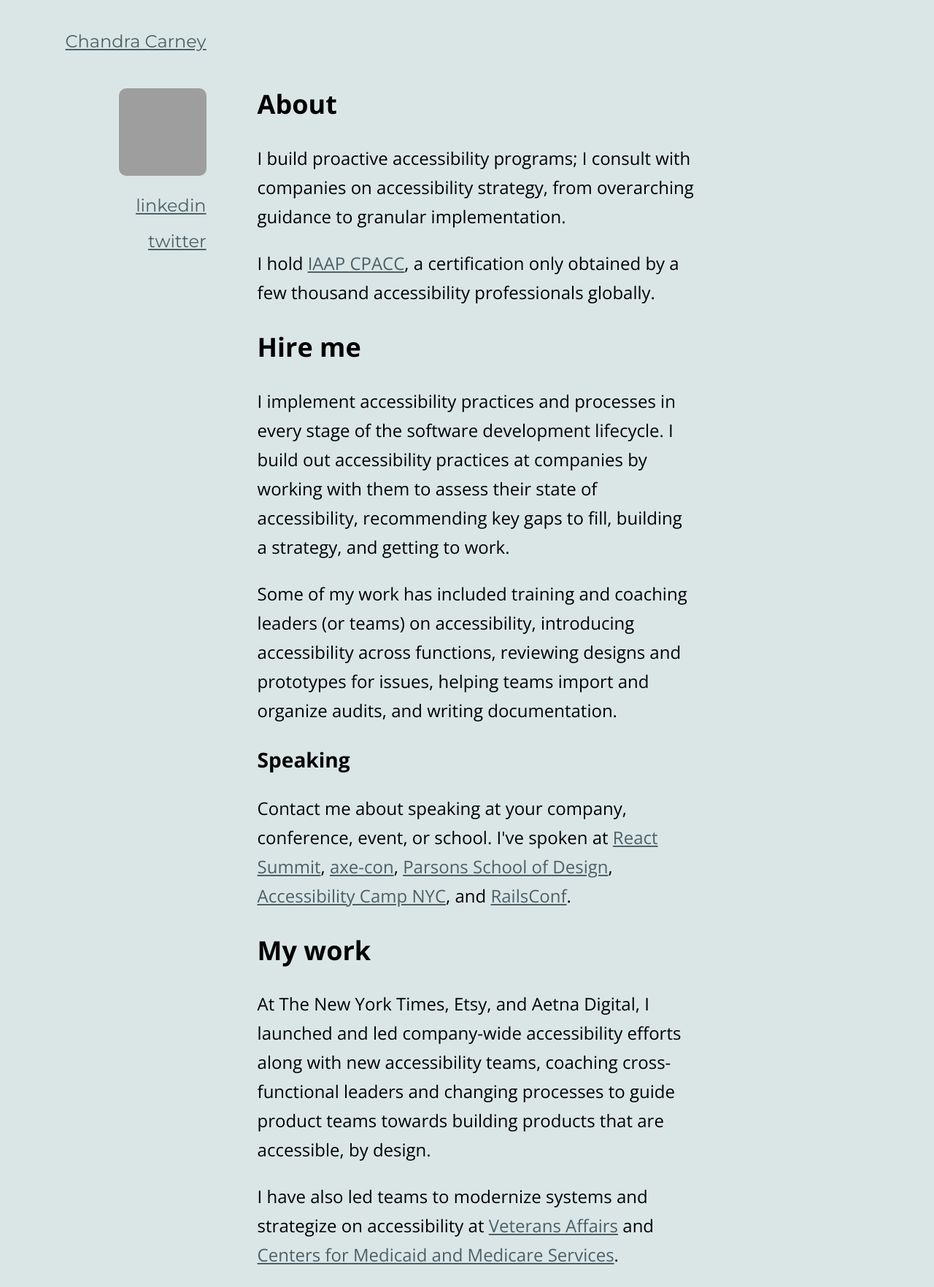
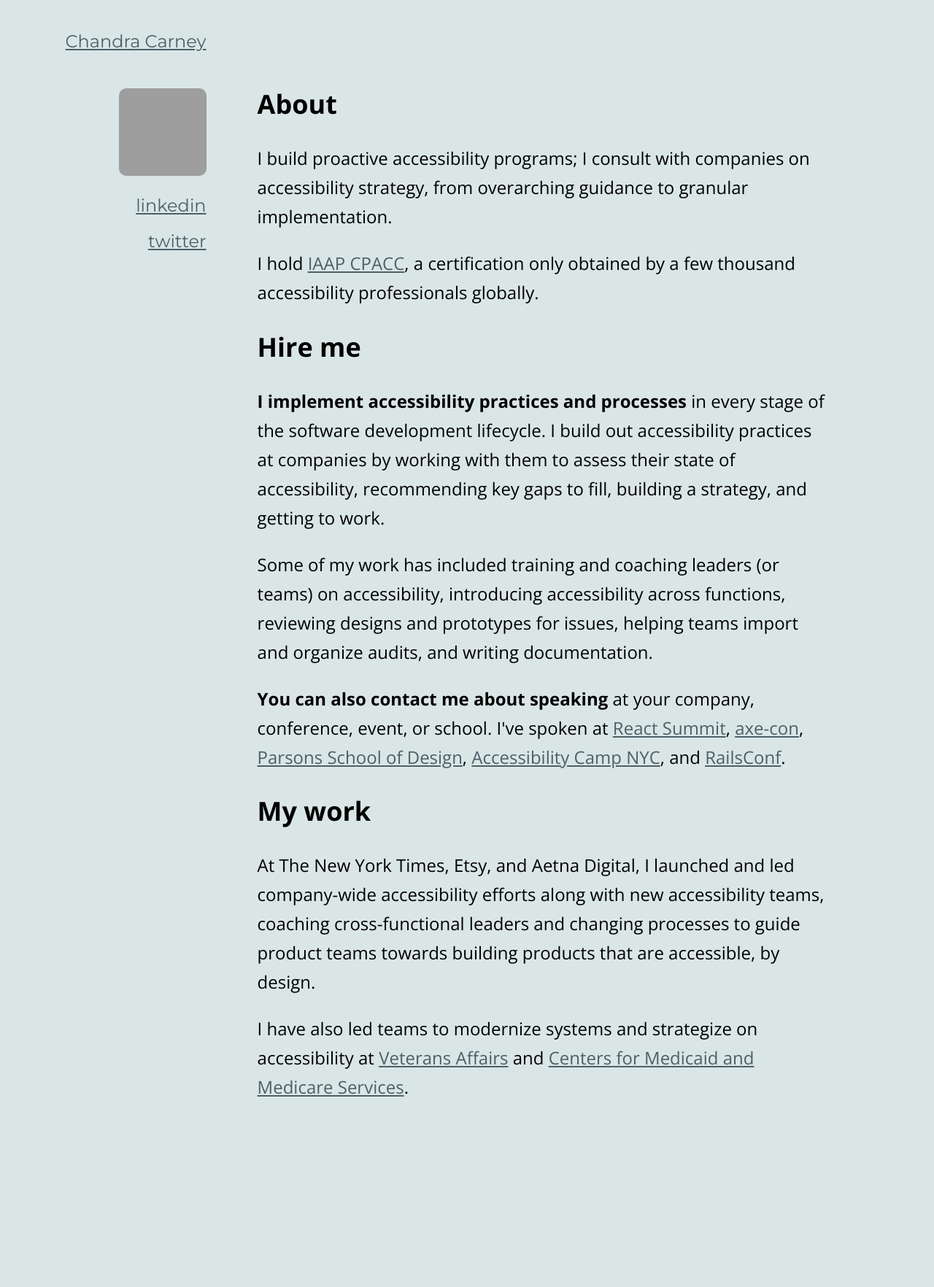
Before and after one commit to chandracarney/chandracarney.github.io, a Jekyll site: the page built from index.html, in a window 1280 px wide. Shown: the whole page at 73% size. Built offline with Jekyll 4.4.1, drawn with Linux system fonts in a browser that asks for light colours; after the commit the page ends 1534 px from its top, so only the background shows below that; grey boxes are pictures that could not be loaded.

Commit message:
Tweaks to hiring section

```diff
--- a/index.html
+++ b/index.html
@@ -15,17 +15,14 @@ layout: default
   Hire me
 </h2>
 <p>
-  I implement accessibility practices and processes in every stage of the software development lifecycle. I build out accessibility practices at companies by working with them to assess their state of accessibility, recommending key gaps to fill, building a strategy, and getting to work.
+  <strong>I implement accessibility practices and processes</strong> in every stage of the software development lifecycle. I build out accessibility practices at companies by working with them to assess their state of accessibility, recommending key gaps to fill, building a strategy, and getting to work.
 </p>
 <p>
   Some of my work has included training and coaching leaders (or teams) on accessibility, introducing accessibility across functions, reviewing designs and prototypes for issues, helping teams import and organize audits, and writing documentation.
 </p>
 
-<h3>
-  Speaking
-</h3>
 <p>
-  Contact me about speaking at your company, conference, event, or school. I've spoken at
+  <strong>You can also contact me about speaking</strong> at your company, conference, event, or school. I've spoken at
   <a href="https://reactsummit.com">React Summit</a>,
   <a href="https://www.deque.com/axe-con/">axe-con</a>,
   <a href="https://www.newschool.edu/parsons/">Parsons School of Design</a>,
--- a/style.css
+++ b/style.css
@@ -37,7 +37,7 @@ nav {
 .container {
   float: left;
   padding-left: 60px;
-  width: 50%;
+  width: 65%;
   margin: 80px auto 0;
   font-family: "Open Sans", sans-serif;
   font-size: 1em;
```
